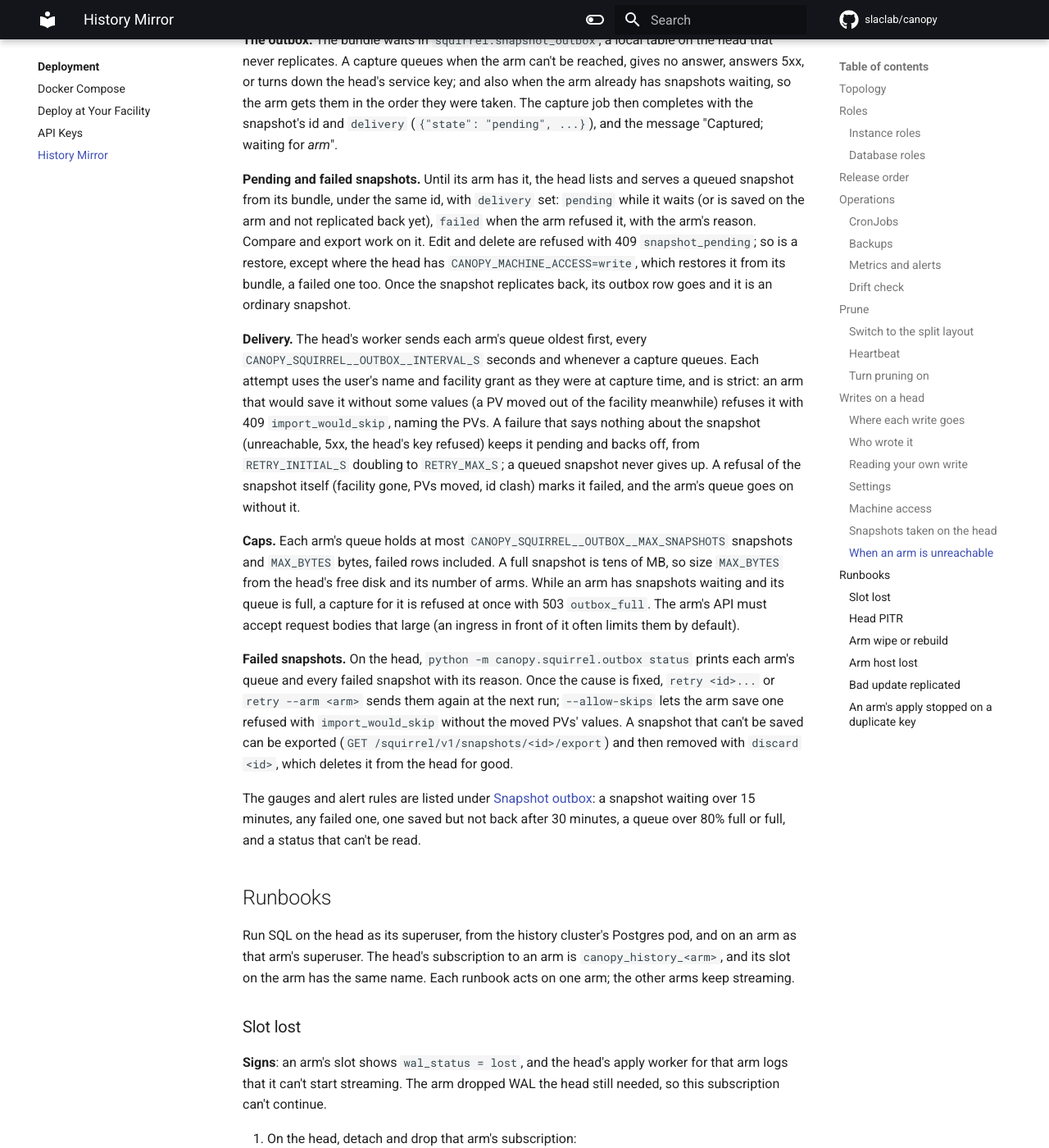
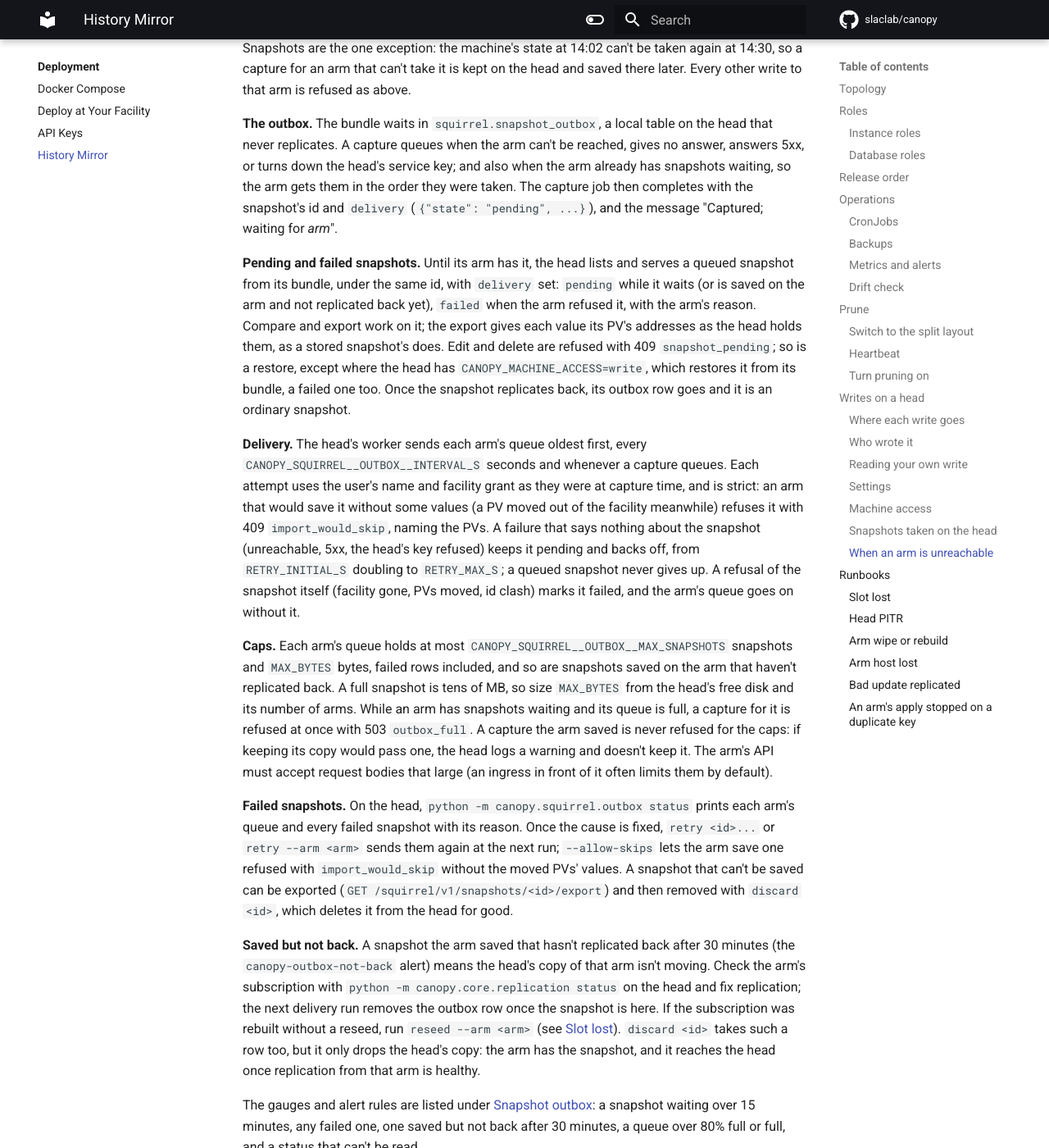
Before and after one commit to slaclab/canopy, an MkDocs documentation site: the page built from docs/deployment/history.md, in a window 1280 px wide and 1400 px high, scrolled down 11943 px. Shown: the whole window at 82% size. Built offline with MkDocs 1.6.1 and Material for MkDocs 9.7.7, drawn with Linux system fonts in a browser that asks for light colours; comment, search, counter and statistics services are not loaded; some of the changed text lies outside the part shown.

Commit message:
DOC: Describe a capture kept until it replicates back, and what to do when it doesn't

```diff
--- a/docs/deployment/history.md
+++ b/docs/deployment/history.md
@@ -430,12 +430,16 @@
 facility is refused with 403 `not_owner` before anything is queued.
 
 The capture job's result names the arm: `{"type": "snapshot", "id", "arm"}`, with the
-values the arm left out under `skipped`. It waits up to `CANOPY_FORWARD__TIMEOUT_S`
-(30 s) for the snapshot to come back; one that takes longer is saved on the arm all
-the same. The captured import is idempotent on the id, so sending a bundle again
-saves nothing twice. When the arm refuses the snapshot (its facility is gone there,
-say), the job fails with the arm's reason. When it can't be reached, the snapshot
-waits in the head's outbox instead (below).
+values the arm left out under `skipped`, and its last message is "Saved on *arm*". It
+waits up to `CANOPY_FORWARD__TIMEOUT_S` (30 s) for the snapshot to come back. One that
+takes longer is saved on the arm all the same, and the head keeps its bundle in the
+outbox (below) until it replicates: the result adds `delivery` (`pending`, "Saved on
+*arm*; waiting for replication"), the message is "Saved on *arm*; waiting for it to
+replicate here", and the head serves it as pending meanwhile instead of answering 404.
+The captured import is idempotent on the id, so sending a bundle again saves nothing
+twice. When the arm refuses the snapshot (its facility is gone there, say), the job
+fails with the arm's reason. When it can't be reached, the snapshot waits in the head's
+outbox instead (below).
 
 ### When an arm is unreachable
 
@@ -459,7 +463,8 @@
 **Pending and failed snapshots.** Until its arm has it, the head lists and serves a
 queued snapshot from its bundle, under the same id, with `delivery` set: `pending`
 while it waits (or is saved on the arm and not replicated back yet), `failed` when the
-arm refused it, with the arm's reason. Compare and export work on it. Edit and delete
+arm refused it, with the arm's reason. Compare and export work on it; the export gives
+each value its PV's addresses as the head holds them, as a stored snapshot's does. Edit and delete
 are refused with 409 `snapshot_pending`; so is a restore, except where the head has
 `CANOPY_MACHINE_ACCESS=write`, which restores it from its bundle, a failed one too.
 Once the snapshot replicates back, its outbox row goes and it is an ordinary snapshot.
@@ -475,10 +480,12 @@
 marks it failed, and the arm's queue goes on without it.
 
 **Caps.** Each arm's queue holds at most `CANOPY_SQUIRREL__OUTBOX__MAX_SNAPSHOTS`
-snapshots and `MAX_BYTES` bytes, failed rows included. A full snapshot is tens of MB,
-so size `MAX_BYTES` from the head's free disk and its number of arms. While an arm has
+snapshots and `MAX_BYTES` bytes, failed rows included, and so are snapshots saved on
+the arm that haven't replicated back. A full snapshot is tens of MB, so size
+`MAX_BYTES` from the head's free disk and its number of arms. While an arm has
 snapshots waiting and its queue is full, a capture for it is refused at once with 503
-`outbox_full`. The arm's API must accept request bodies that large (an ingress in
+`outbox_full`. A capture the arm saved is never refused for the caps: if keeping its
+copy would pass one, the head logs a warning and doesn't keep it. The arm's API must accept request bodies that large (an ingress in
 front of it often limits them by default).
 
 **Failed snapshots.** On the head, `python -m canopy.squirrel.outbox status` prints
@@ -488,6 +495,15 @@
 moved PVs' values. A snapshot that can't be saved can be exported
 (`GET /squirrel/v1/snapshots/<id>/export`) and then removed with `discard <id>`,
 which deletes it from the head for good.
+
+**Saved but not back.** A snapshot the arm saved that hasn't replicated back after 30
+minutes (the `canopy-outbox-not-back` alert) means the head's copy of that arm isn't
+moving. Check the arm's subscription with `python -m canopy.core.replication status`
+on the head and fix replication; the next delivery run removes the outbox row once
+the snapshot is here. If the subscription was rebuilt without a reseed, run
+`reseed --arm <arm>` (see [Slot lost](#slot-lost)). `discard <id>` takes such a row
+too, but it only drops the head's copy: the arm has the snapshot, and it reaches the
+head once replication from that arm is healthy.
 
 The gauges and alert rules are listed under
 [Snapshot outbox](../observability/metrics.md#snapshot-outbox): a snapshot waiting
```
